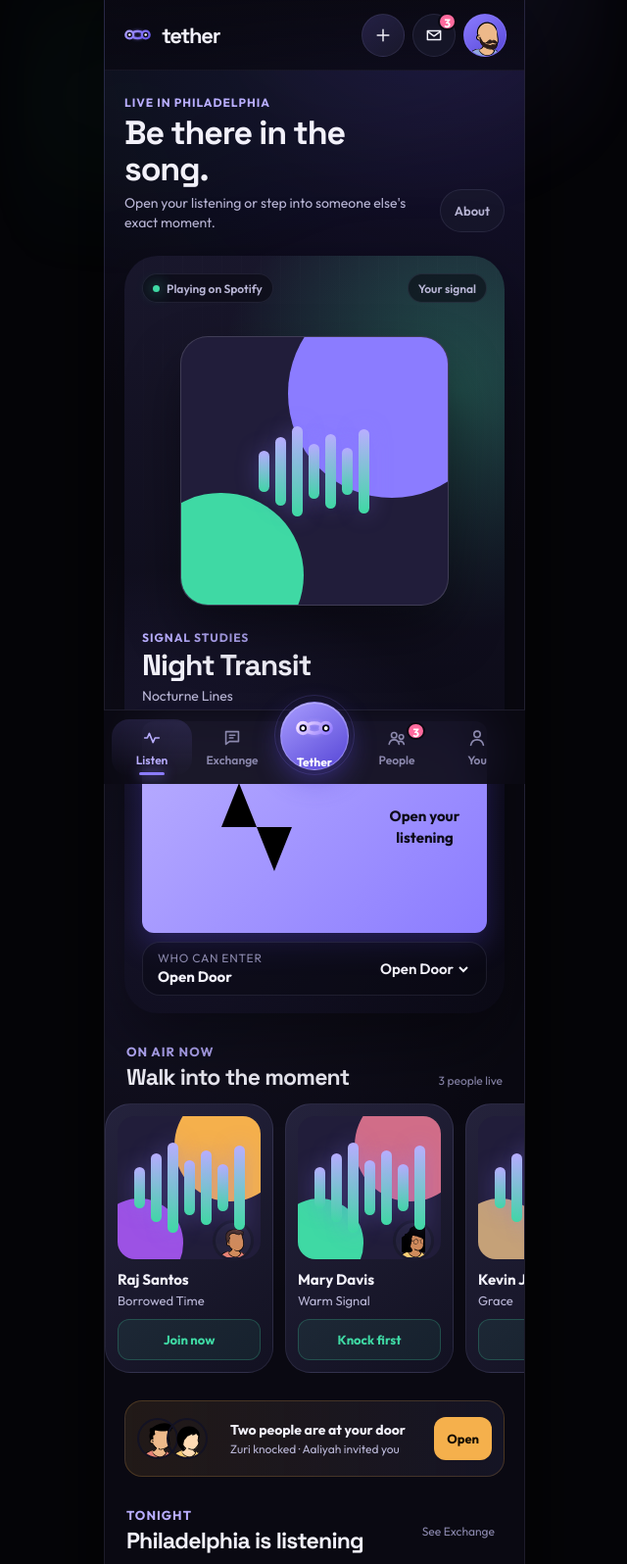
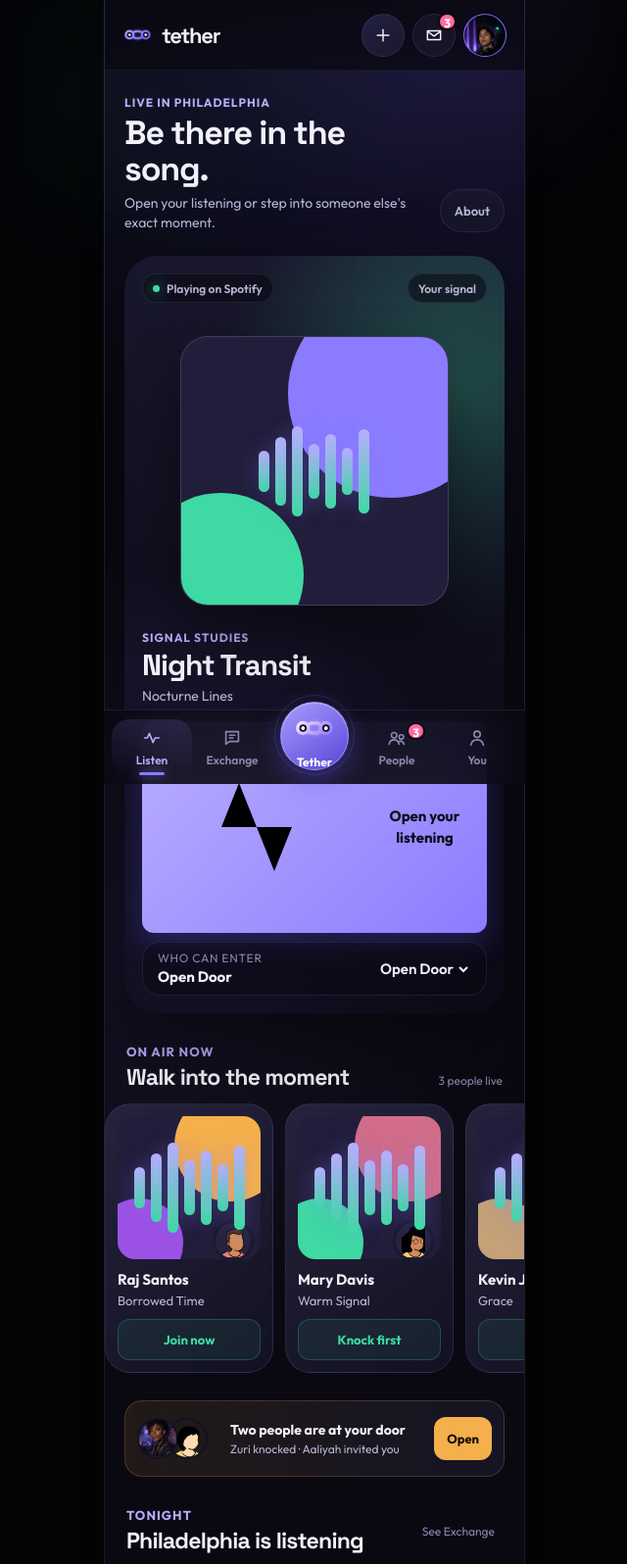
Before and after one commit to DMDTague/tether, a website: page demo/index.html in a window 1280 px wide. Shown: the top 1596 px of the page at 98% size, without its empty margins (319-959 px from the left). Drawn offline with Linux system fonts and the light colour scheme.

Commit message:
Add editorial portrait direction

```diff
--- a/demo/index.html
+++ b/demo/index.html
@@ -14,6 +14,7 @@
   <link rel="icon" href="brand/tether-mark.svg" type="image/svg+xml">
   <link rel="preload" href="fonts/outfit-latin-400-normal.woff2" as="font" type="font/woff2" crossorigin>
   <link rel="preload" href="fonts/space-grotesk-latin-700-normal.woff2" as="font" type="font/woff2" crossorigin>
+  <link rel="preload" href="media/alex-editorial.webp" as="image" type="image/webp">
   <link rel="stylesheet" href="tether.css?v=1">
   <title>Tether — Be there in the song</title>
 </head>
@@ -35,7 +36,7 @@
           <span class="notification-dot" data-unread-count>3</span>
         </button>
         <button class="avatar-button" type="button" data-action="self" aria-label="Open your profile">
-          <img data-self-avatar src="avatars/realjohn.svg" alt="">
+          <img data-self-avatar src="media/alex-editorial.webp" alt="">
         </button>
       </div>
     </header>
--- a/demo/v15.js
+++ b/demo/v15.js
@@ -83,7 +83,7 @@
       age: 24,
       pronouns: "she/her",
       handle: "@zuri.wav",
-      avatar: "avatars/x_zuri_x.svg",
+      avatar: "media/zuri-editorial.webp",
       city: "Philadelphia",
       band: "Nearby",
       status: "live",
@@ -202,7 +202,7 @@
       handle: "alex.hears",
       city: "Philadelphia",
       birthDate: "",
-      photo: "avatars/realjohn.svg",
+      photo: "media/alex-editorial.webp",
       bio: "Finding people through the songs that say it first.",
     },
     profile: {
@@ -497,7 +497,8 @@
   }
 
   function renderDating() {
-    const candidates = PEOPLE.filter(person => ["zuri", "aaliyah", "hiroshi", "raj"].includes(person.id));
+    const candidateOrder = ["zuri", "aaliyah", "hiroshi", "raj"];
+    const candidates = candidateOrder.map(personById);
     const candidate = candidates[state.dating.index % candidates.length];
     const tab = state.dating.tab;
     return `<div class="dating-shell">
```
Also changed, not shown: demo/media/alex-editorial.webp (added), demo/media/zuri-editorial.webp (added).
